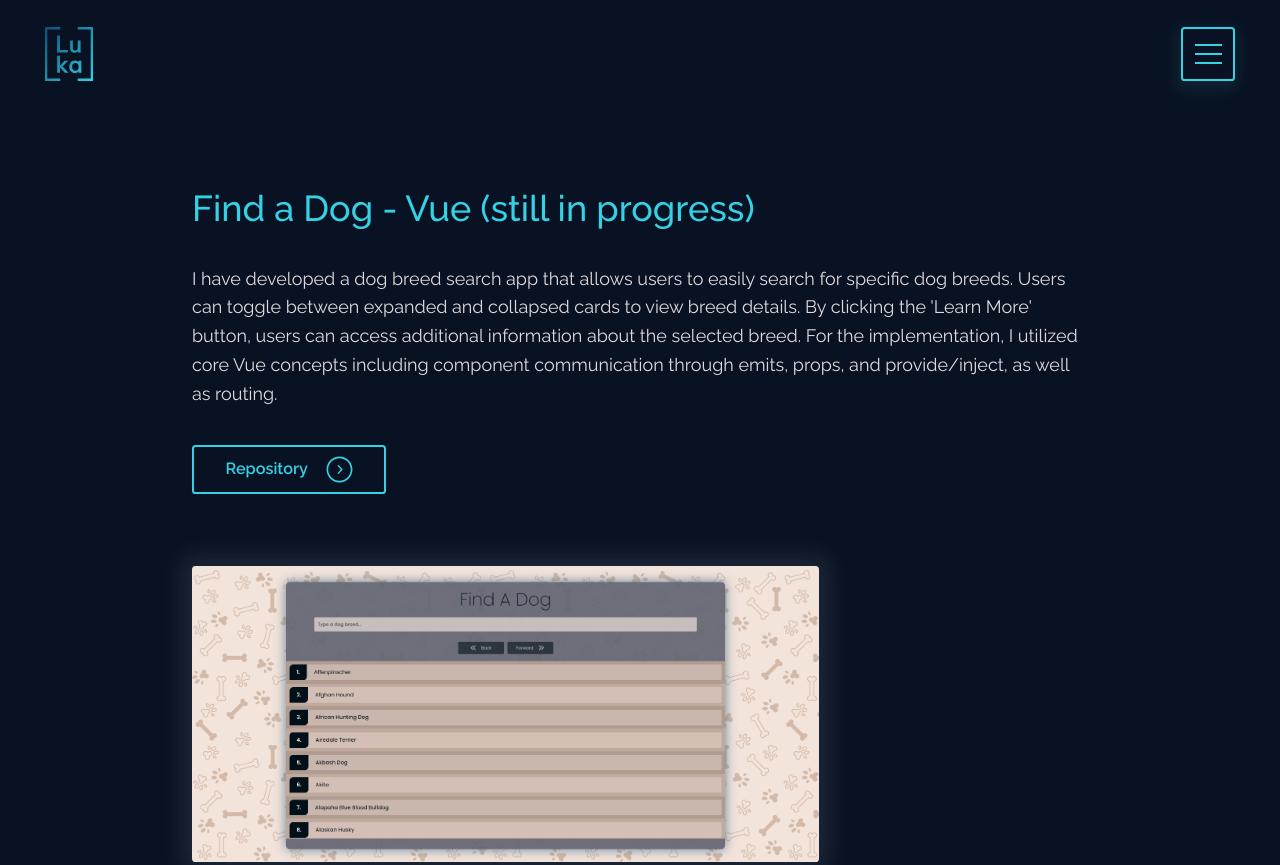
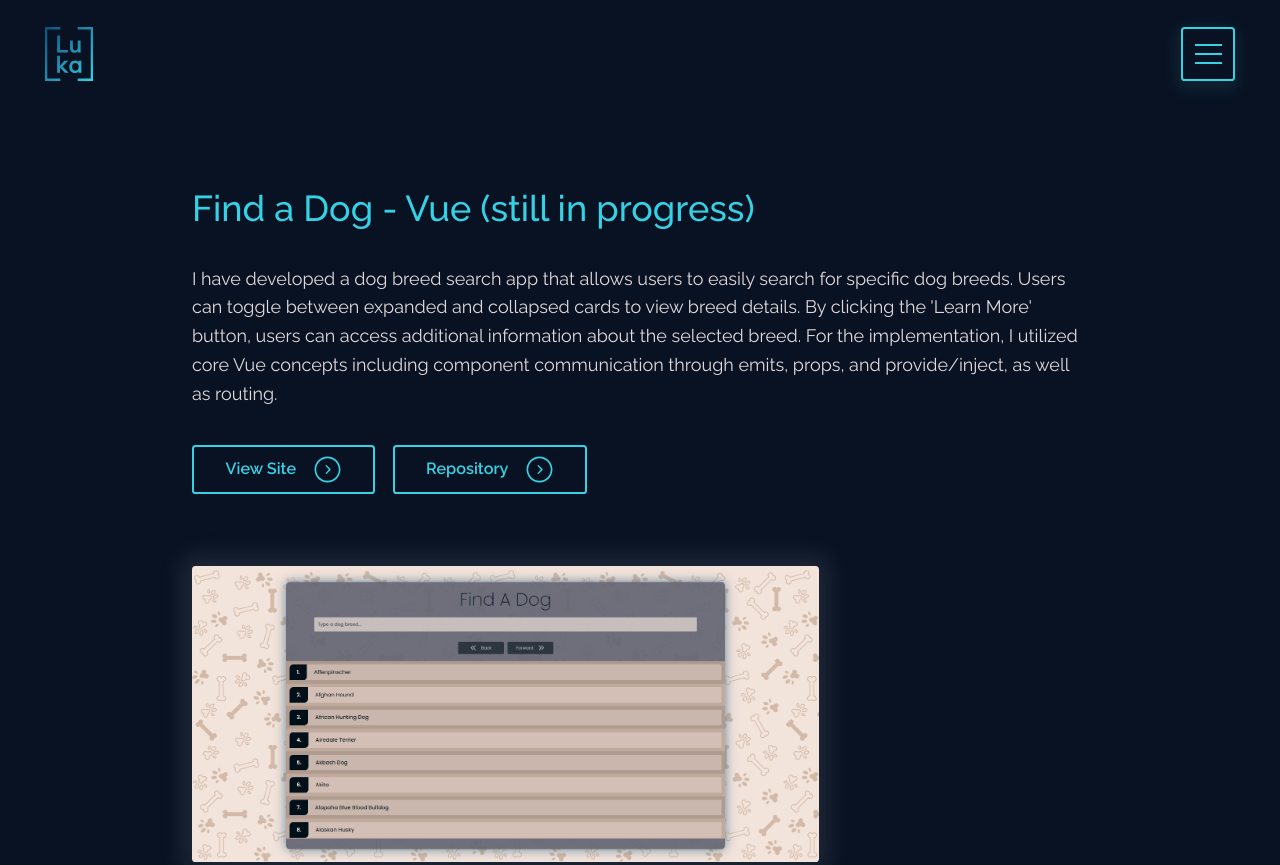
Before and after one commit to Luka85/Portfolio-FE, a website: page project1.html in a window 1280 px wide. Shown: the top 865 px of the page. Drawn offline with nearby package versions, Linux system fonts and the light colour scheme.

Commit message:
add link to a View Site button

```diff
--- a/project1.html
+++ b/project1.html
@@ -140,8 +140,8 @@
           data-aos="fade-down-left"
           data-aos-delay="100"
         >
-          <!-- <a
-            href=""
+          <a
+            href="https://luka85.github.io/Vue-FindAdogBreed/#/breeds/"
             target="_blank"
             class="btn btn--cta-card btn--project btn--view"
           >
@@ -151,7 +151,7 @@
                 xlink:href="graphics/sprite.svg#icon-chevron-with-circle-right"
               ></use>
             </svg>
-          </a> -->
+          </a>
           <a
             href="https://github.com/Luka85/Vue-FindAdogBreed"
             target="_blank"
```
